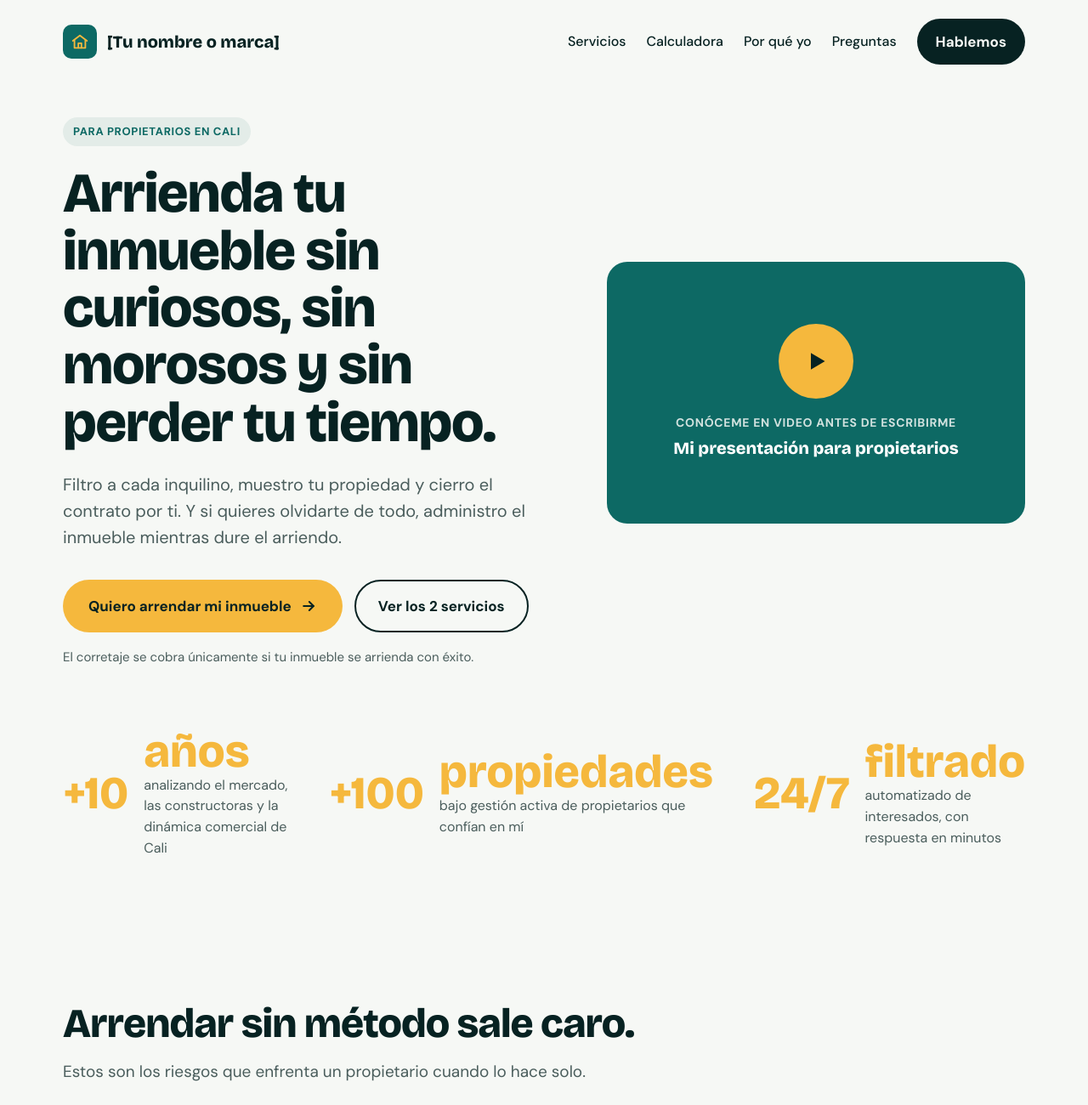
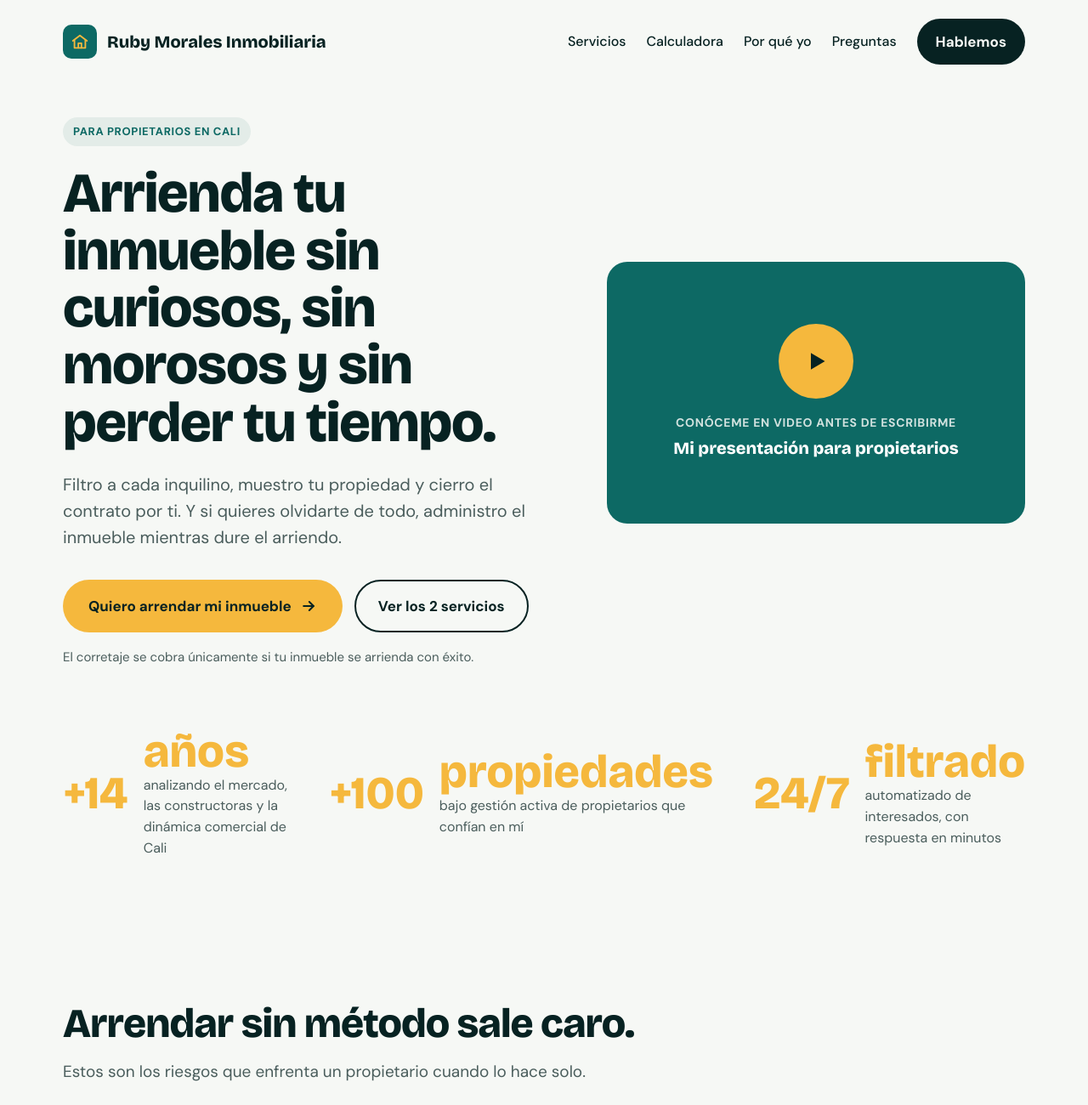
Before and after one commit to otayajavier/land-alq, a plain HTML site: page index.html in a window 1280 px wide. Shown: the top 1300 px of the page at 85% size. Drawn offline with nearby package versions, Linux system fonts and the light colour scheme.

Commit message:
correccion a ruby

```diff
--- a/index.html
+++ b/index.html
@@ -3,7 +3,7 @@
 <head>
 <meta charset="utf-8">
 <meta name="viewport" content="width=device-width, initial-scale=1">
-<title>Arrienda tu inmueble en Cali | [Tu nombre o marca]</title>
+<title>Arrienda tu inmueble en Cali | Ruby Morales</title>
 <meta name="description" content="Corretaje y administración de inmuebles en alquiler en Cali. Filtro inquilinos, gestiono visitas y cierro el contrato por ti.">
 
 <link rel="preconnect" href="https://fonts.googleapis.com">
@@ -89,7 +89,7 @@ section{padding:0}
     <div style="width:40px;height:40px;border-radius:10px;background:var(--teal);display:flex;align-items:center;justify-content:center">
       <svg width="22" height="22" viewBox="0 0 24 24" fill="none" stroke="var(--accent)" stroke-width="2" stroke-linecap="round" stroke-linejoin="round" aria-hidden="true"><path d="M3 11l9-7 9 7"/><path d="M5 10v10h14V10"/><path d="M10 20v-6h4v6"/></svg>
     </div>
-    <div style="font-family:'Bricolage Grotesque',sans-serif;font-weight:800;font-size:20px">[Tu nombre o marca]</div>
+    <div style="font-family:'Bricolage Grotesque',sans-serif;font-weight:800;font-size:20px">Ruby Morales Inmobiliaria</div>
   </div>
   <nav aria-label="Principal" style="display:flex;flex-wrap:wrap;align-items:center;gap:24px;font-weight:500;font-size:16px">
     <a href="#servicios">Servicios</a>
@@ -140,7 +140,7 @@ section{padding:0}
 <section class="wrap" style="padding-bottom:72px">
   <div class="grid-stats">
     <div class="stat">
-      <b>+10</b>
+      <b>+14</b>
       <span style="color:var(--muted);font-size:16px"><b>años</b> analizando el mercado, las constructoras y la dinámica comercial de Cali</span>
     </div>
     <div class="stat">
@@ -371,7 +371,7 @@ section{padding:0}
 
 <footer style="border-top:1px solid var(--border)">
   <div class="wrap" style="padding:32px 24px;display:flex;flex-wrap:wrap;justify-content:space-between;gap:12px;color:#4A5F5E;font-size:15px">
-    <div>© 2026 [Tu nombre o marca] · Corretaje y administración de inmuebles en Cali, Colombia</div>
+    <div>© 2026 Ruby Morales Inmobiliaria · Corretaje y administración de inmuebles en Cali, Colombia</div>
     <div>[Número de registro inmobiliario]</div>
   </div>
 </footer>
```
